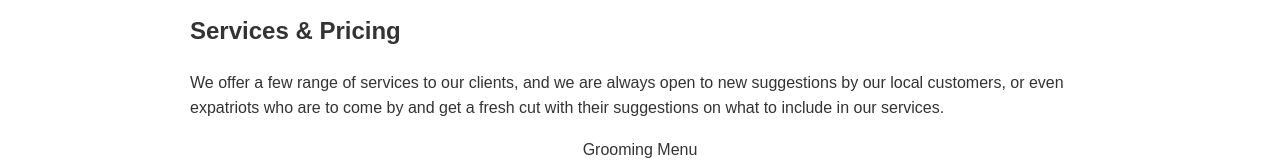
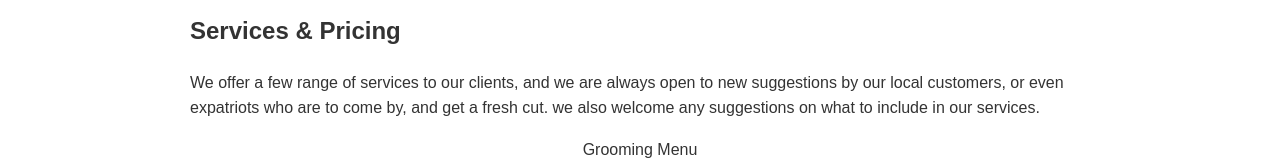
Before and after one commit to kawcii/Hausman-Barber-website, a plain HTML site: page services.html in a window 1280 px wide. Shown: the part 196-356 px from the top of the page. Drawn offline with Linux system fonts and the light colour scheme.

Commit message:
services.htlm

```diff
--- a/services.html
+++ b/services.html
@@ -26,7 +26,7 @@
             <h2>Services & Pricing</h2>
             <table>
                 <caption>Grooming Menu</caption>
-                <p>We offer a few range of services to our clients, and we are always open to new suggestions by our local customers, or even expatriots who are to come by and get a fresh cut with their suggestions on what to include in our services.</p>
+                <p>We offer a few range of services to our clients, and we are always open to new suggestions by our local customers, or even expatriots who are to come by, and get a fresh cut. we also welcome any suggestions on what to include in our services.</p>
                 <thead>
                     <tr>
                         <th>Service</th>
```
